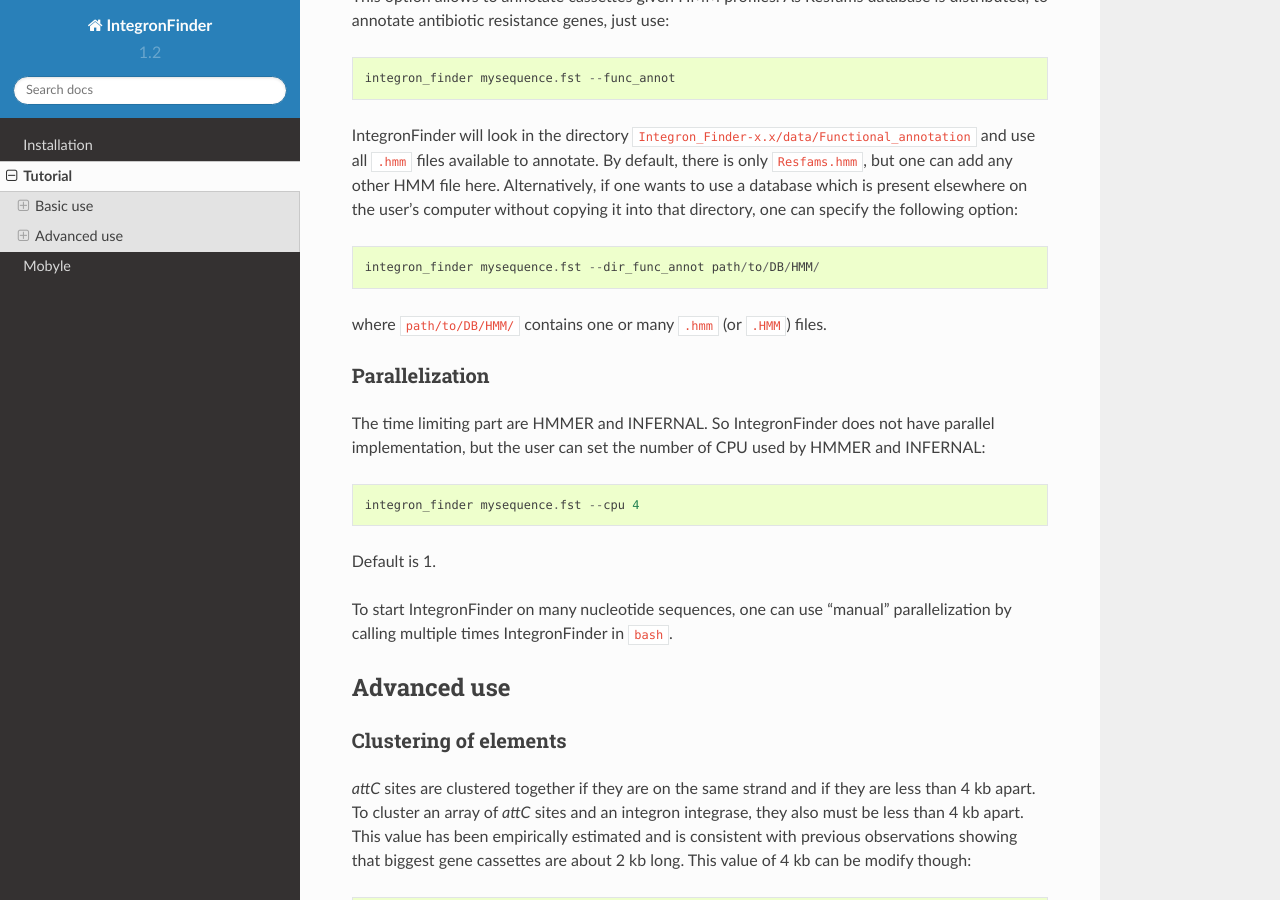
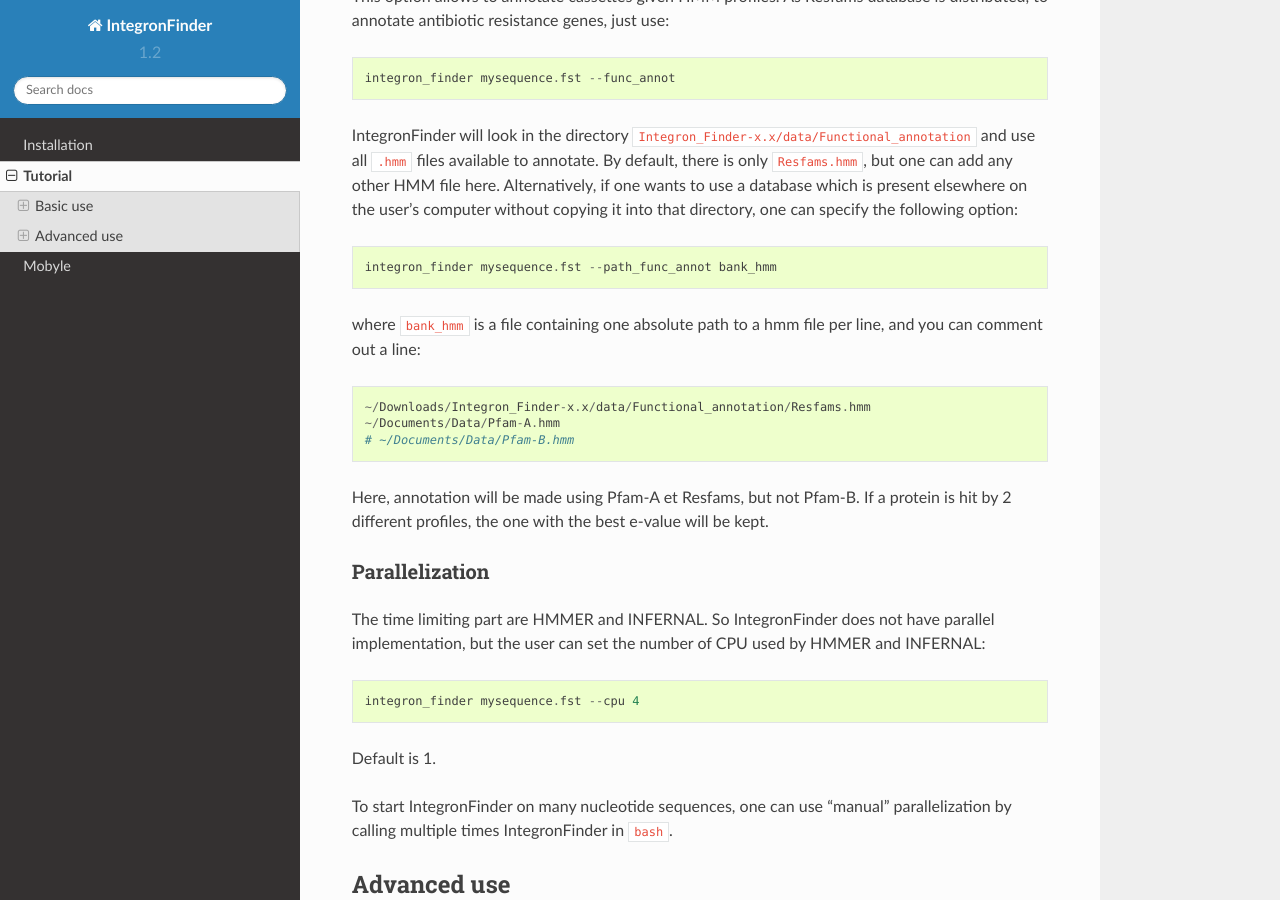
Before and after one commit to gem-pasteur/Integron_Finder, a Sphinx documentation site: the page built from doc/source/tutorial.rst, in a window 1280 px wide and 900 px high, scrolled down 1408 px. Built offline with Sphinx 7.4.7 and the Read the Docs theme 2.0.0, drawn with Linux system fonts in a browser that asks for light colours.

Commit message:
update func_annot documentation

```diff
--- a/doc/source/tutorial.rst
+++ b/doc/source/tutorial.rst
@@ -68,9 +68,17 @@
 is present elsewhere on the user's computer without copying it into that
 directory, one can specify the following option::
 
-    integron_finder mysequence.fst --dir_func_annot path/to/DB/HMM/
+    integron_finder mysequence.fst --path_func_annot bank_hmm
 
-where ``path/to/DB/HMM/`` contains one or many ``.hmm`` (or ``.HMM``) files.
+where ``bank_hmm`` is a file containing one absolute path to a hmm file per
+line, and you can comment out a line::
+
+  ~/Downloads/Integron_Finder-x.x/data/Functional_annotation/Resfams.hmm
+  ~/Documents/Data/Pfam-A.hmm
+  # ~/Documents/Data/Pfam-B.hmm
+
+Here, annotation will be made using Pfam-A et Resfams, but not Pfam-B. If a
+protein is hit by 2 different profiles, the one with the best e-value will be kept.
 
 .. _parallel:
 
```
